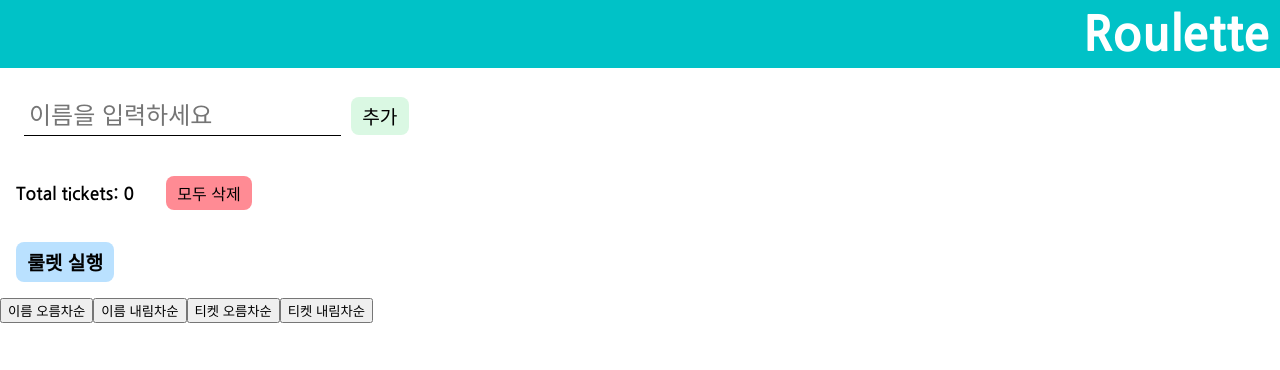
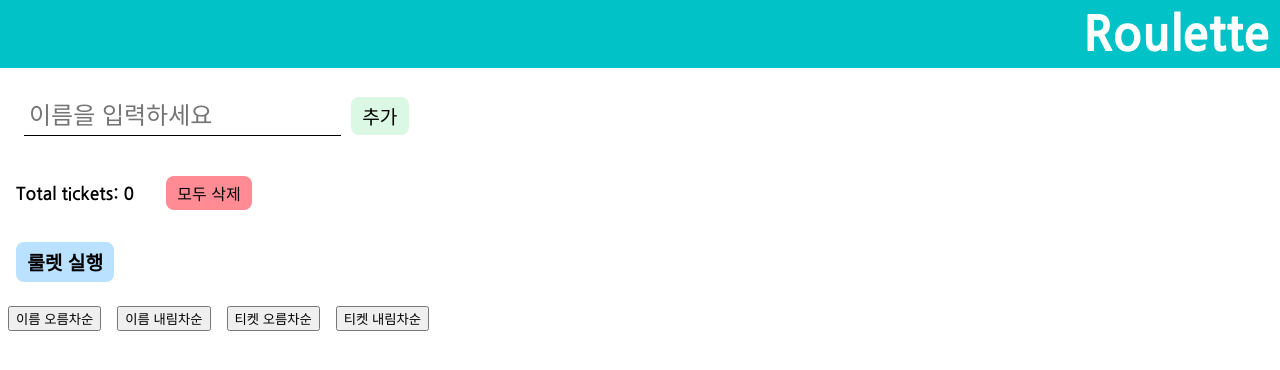
Before and after one commit to JaeHyunLee123/raffle-app, a React (Create React App) app: page / in a window 1280 px wide. Shown: the top 370 px of the page. Built offline with nearby package versions, Linux system fonts and the light colour scheme.

Commit message:
feat: make button div flex

```diff
--- a/src/App.tsx
+++ b/src/App.tsx
@@ -40,6 +40,15 @@ const Form = styled.form`
 
     border: none;
     background-color: #daf8e3;
+  }
+`;
+
+const ButtonWrapper = styled.div`
+  display: flex;
+  padding: 0.5rem;
+
+  button {
+    margin-right: 1rem;
   }
 `;
 
@@ -98,7 +107,7 @@ function App() {
         <DeleteAllBtn onClick={onDeleteAll}>모두 삭제</DeleteAllBtn>
       </div>
       <Roulette />
-      <div>
+      <ButtonWrapper>
         <button
           onClick={() => {
             dispatch(sort({ sortBy: "name", isAsc: true }));
@@ -127,7 +136,7 @@ function App() {
         >
           티켓 내림차순
         </button>
-      </div>
+      </ButtonWrapper>
       <ul>
         {raffleList.map((raffle) => (
           <Raffle raffle={raffle} key={raffle.id} />
```
Also changed, not shown: src/assets/icons/Tag.tsx (added, +25 -0 lines).
